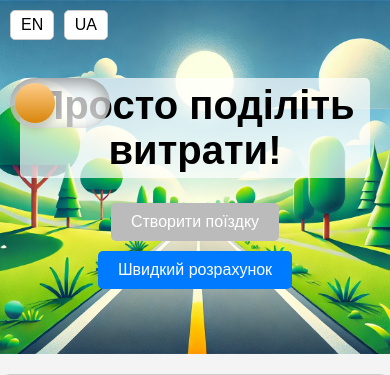
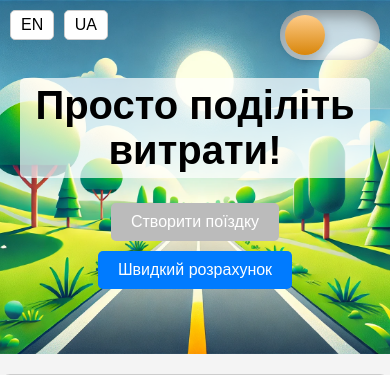
Before and after one commit to volskyi-dmytro/trip-calculate, a Python web app: template src/main/resources/templates/index.html in a window 390 px wide. Shown: the top 375 px of the page. Run offline with Jinja, Linux system fonts and the light colour scheme; the template is opened without the code that fills it, so the values that code supplies are empty.

Commit message:
Fixed the toggle position

```diff
--- a/src/main/resources/static/styles.css
+++ b/src/main/resources/static/styles.css
@@ -141,8 +141,13 @@ h2 {
         border-bottom: none;
     }
     .mode-switch {
-        top: 80px; /* Adjust this to fit smaller screens */
+        top: 10px;
+        right: 10px;/* Adjust this to fit smaller screens */
     }
+    .language-switch {
+            top: 10px;
+            left: 10px;
+        }
 }
 
 
@@ -273,7 +278,8 @@ body[data-theme="dark"] .social-links a {
     width: 100px;
     height: 50px;
     position: absolute;
-    left: 10px;
+    top: 10px;
+    right: 10px;
     display: block;
     background: var(--header-background-color);
     border-radius: 50px;
```
